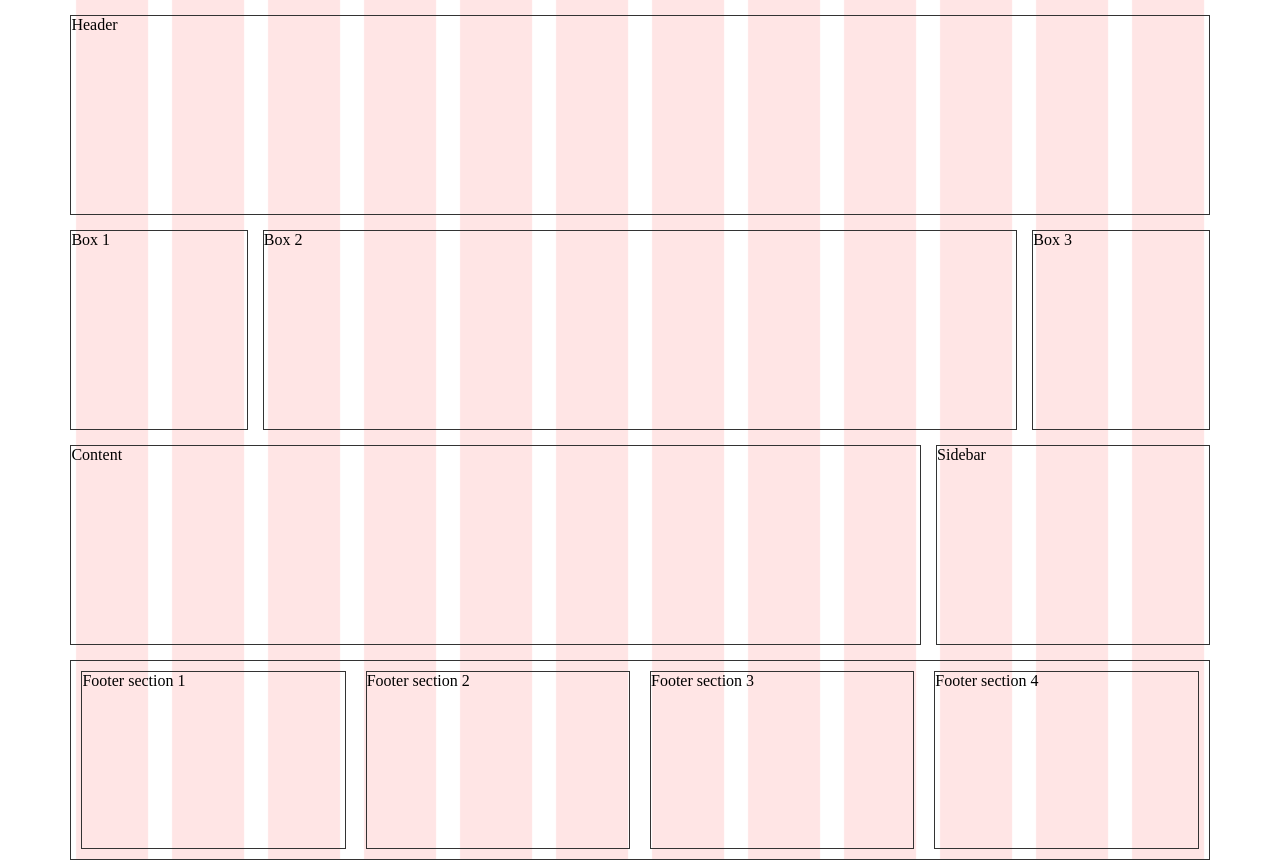
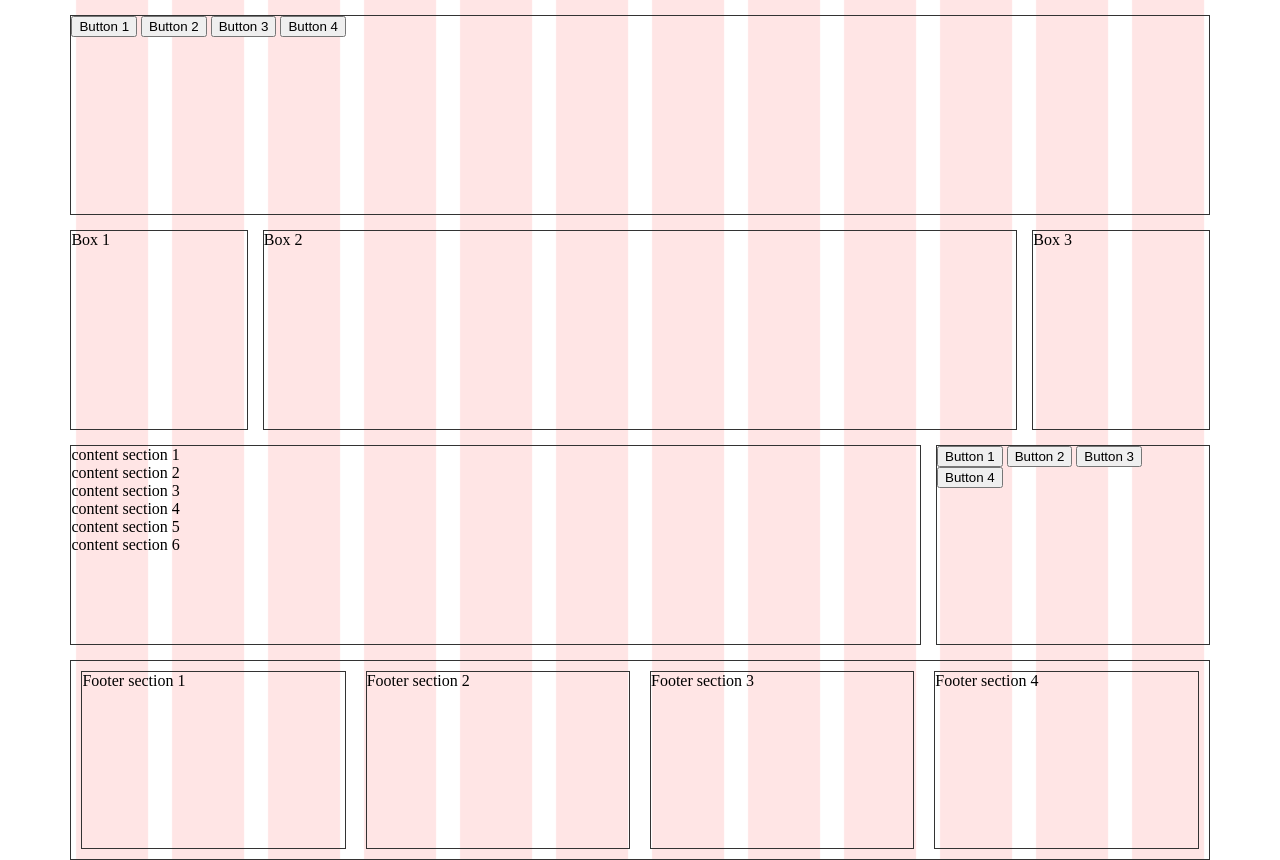
Before and after one commit to Jakke1980/cssgrids-template, a plain HTML site: page index.html in a window 1280 px wide. Drawn offline with Linux system fonts and the light colour scheme.

Commit message:
buttons and sections added

```diff
--- a/index.html
+++ b/index.html
@@ -7,15 +7,32 @@
 	<link rel="stylesheet" type="text/css" href="css/style.css">
 </head>
 <body>
-	<header class="header">Header</header>
+	<header class="header">
+		<button type="button" class="button1">Button 1</button>
+		<button type="button" class="button2">Button 2</button>
+		<button type="button" class="button3">Button 3</button>
+		<button type="button" class="button4">Button 4</button>
+	</header>
 
 	<div class="box1">Box 1</div>
 	<div class="box2">Box 2</div>
 	<div class="box3">Box 3</div>
 
-	<main class="main">Content</main>
+	<main class="main">
+		<section class="section1">content section 1</section>
+		<section class="section2">content section 2</section>
+		<section class="section3">content section 3</section>
+		<section class="section4">content section 4</section>
+		<section class="section5">content section 5</section>
+		<section class="section6">content section 6</section>
+	</main>
 
-	<aside class="aside">Sidebar</aside>
+	<aside class="aside">
+		<button type="button" class="button5">Button 1</button>
+		<button type="button" class="button6">Button 2</button>
+		<button type="button" class="button7">Button 3</button>
+		<button type="button" class="button8">Button 4</button>
+	</aside>
 
 	<footer class="footer">
 		<div class="footer1">Footer section 1</div>
```
